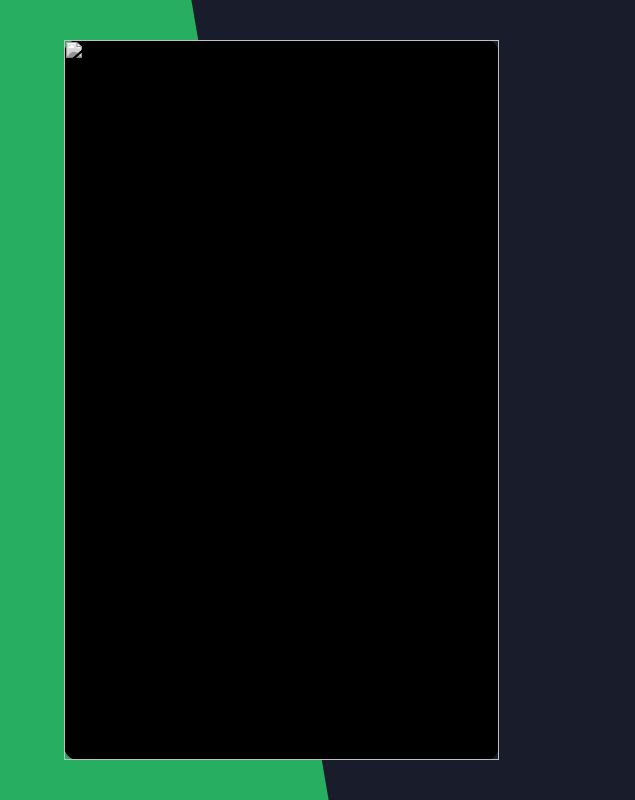
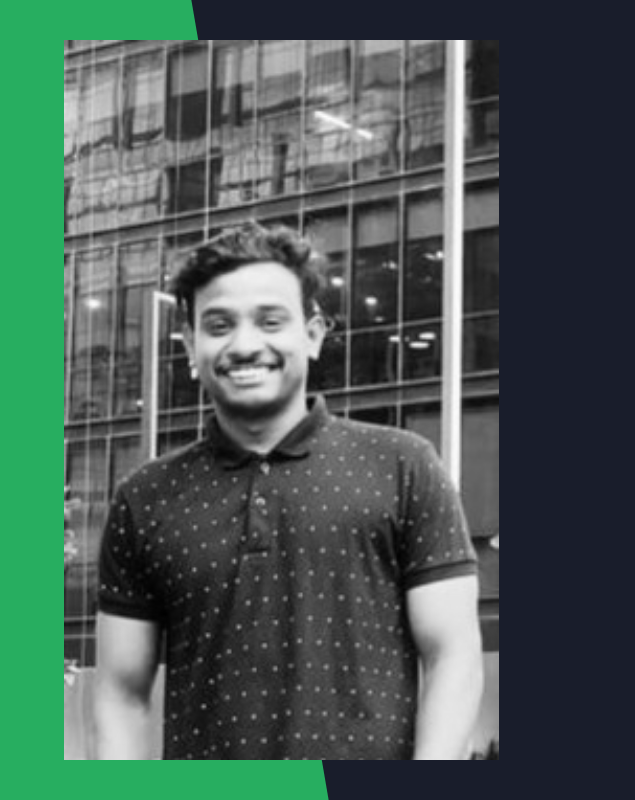
Before and after one commit to neoshivam1995/portfolio-website, a plain HTML site: page index.html in a window 1280 px wide. Shown: the full height of the page, 0-635 px from the left. Drawn offline with Linux system fonts and the light colour scheme; the site is published under a folder, as on GitHub Pages, so addresses that start at the root find nothing.

Commit message:
Update index.html

```diff
--- a/index.html
+++ b/index.html
@@ -16,7 +16,7 @@
             <div class="left-header">
                 <div class="h-shape"></div>
                 <div class="image">
-                    <img src="/img/shivam_profile_image.jpg" alt="">
+                    <img src="img/shivam_profile_image.jpg" alt="">
                 </div>
             </div>
             <div class="right-header">
```
